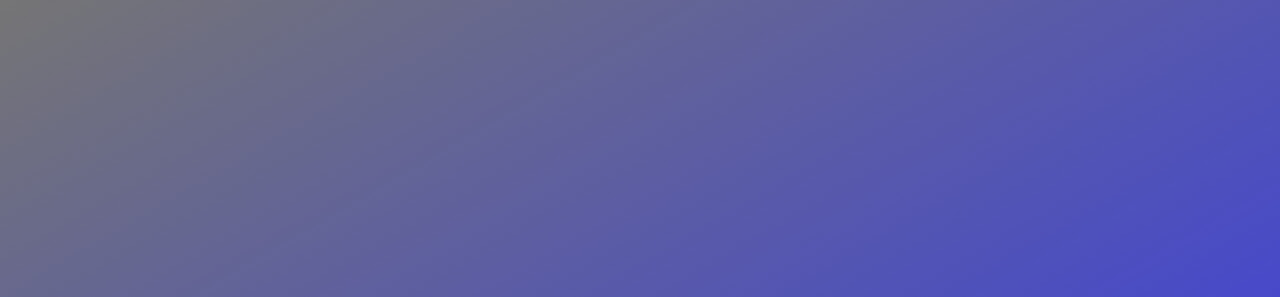
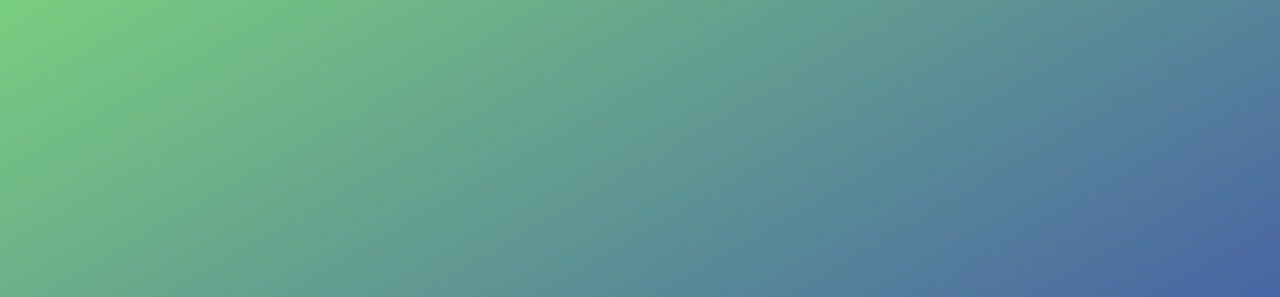
Before and after one commit to leonardojleal/relogio-digital, a plain HTML site: page index.html in a window 1280 px wide. Shown: the top 297 px of the page. Drawn offline with nearby package versions, Linux system fonts and the light colour scheme.

Commit message:
teste de atualização

```diff
--- a/assets/style.css
+++ b/assets/style.css
@@ -8,7 +8,7 @@
 
 body{
     height: 100vh;
-    background: linear-gradient(150deg, #0000008a, #0d11f1da );
+    background: linear-gradient(150deg, #08a4138a, #0d0fa9da );
     display: flex;
     align-items: center;
     justify-content: center;
```
